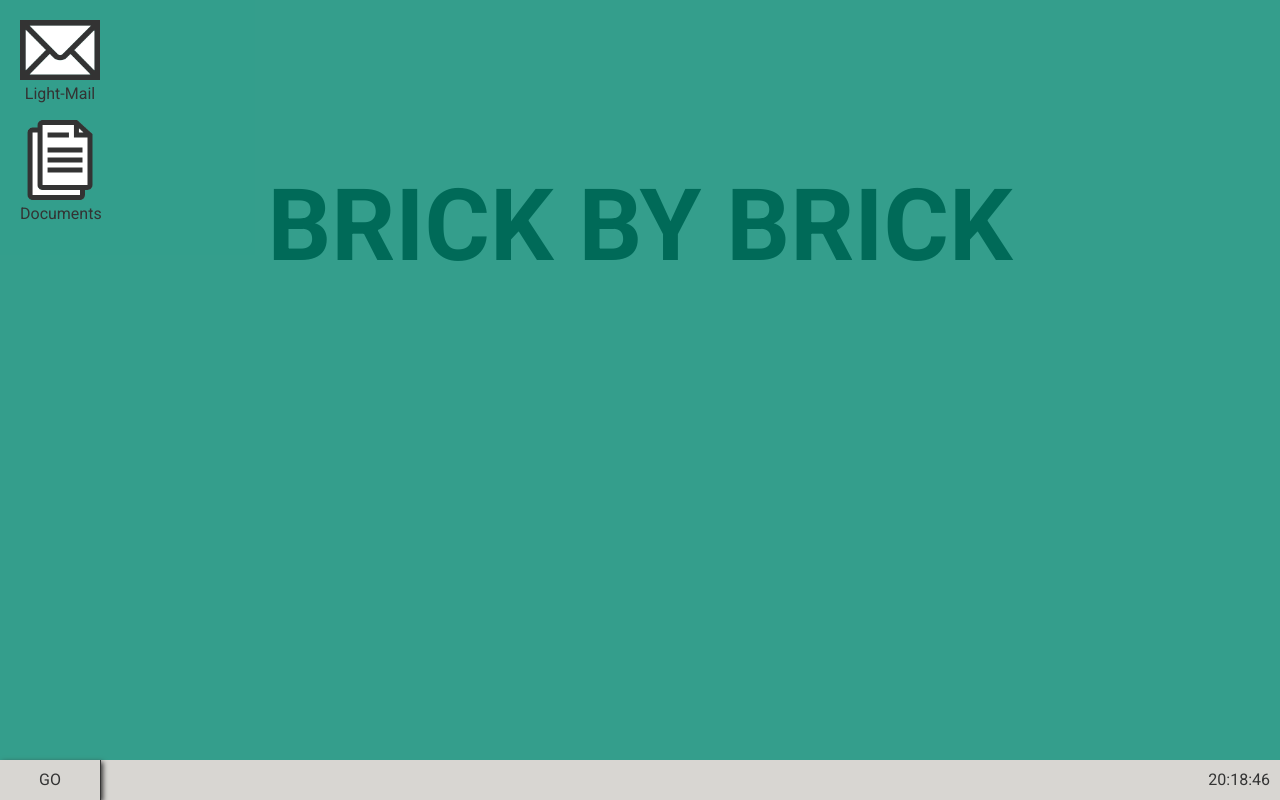
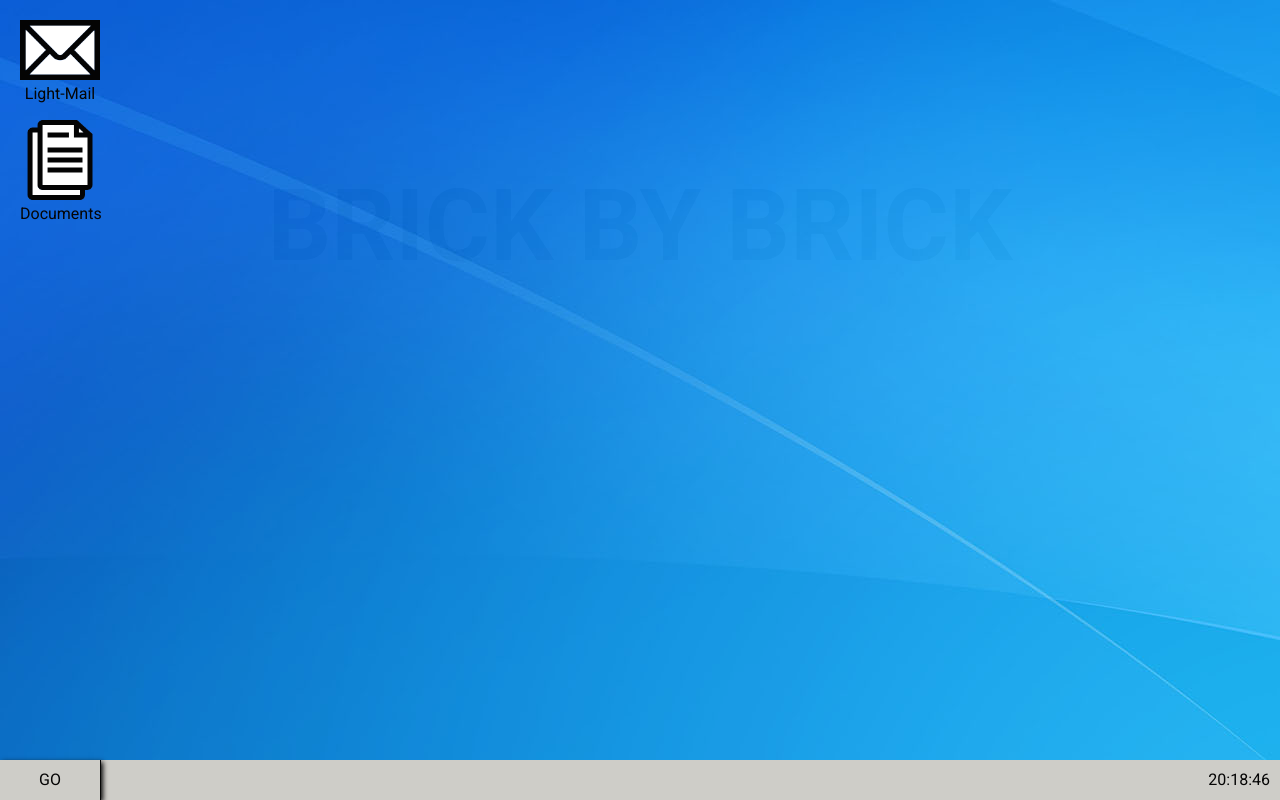
Before and after one commit to cg923/brick-by-brick, an Angular app: page / in a window 1280 px wide. Built offline with nearby package versions, Linux system fonts and the light colour scheme; no server answers; what @swimlane/ngx-charts, ngx-sharebuttons would draw is missing.

Commit message:
Adds blue background image

```diff
--- a/src/app/desktop/desktop.component.css
+++ b/src/app/desktop/desktop.component.css
@@ -1,5 +1,5 @@
 .background {
-	background-color: #00866F;
+	background: url('../../assets/background.jpg');
 	margin: 0;
 	padding: 0;
 	width: 100%;
--- a/src/app/desktop/desktop.component.ts
+++ b/src/app/desktop/desktop.component.ts
@@ -82,7 +82,7 @@ export class DesktopComponent implements OnInit {
       setTimeout(() => {
         this.fadeIn = false;
       }, 3000);
-    }, 4000);
+    }, 3000);
 
     this.emailService.replyObservable()
       .subscribe(reply => {
```
Also changed, not shown: src/assets/background.jpg (added).
